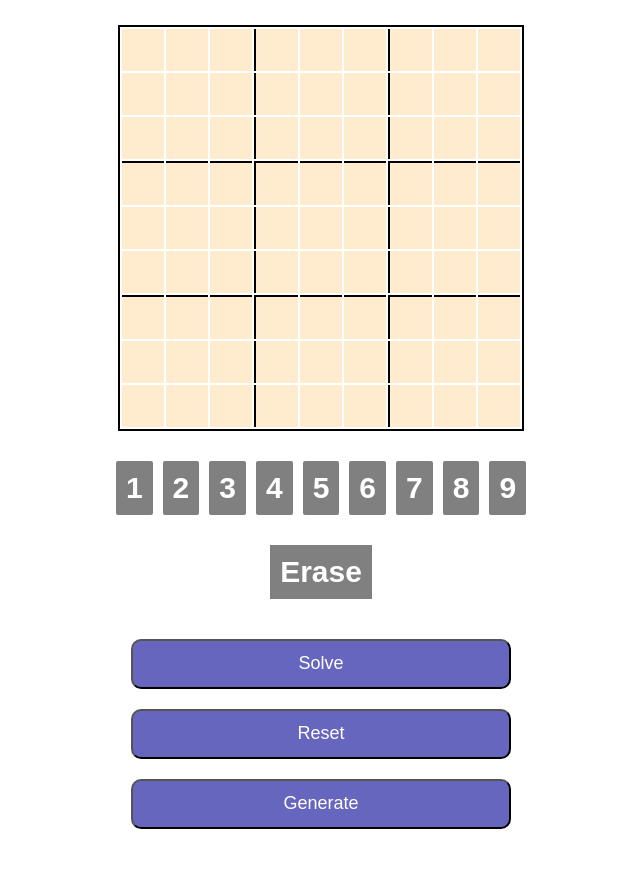
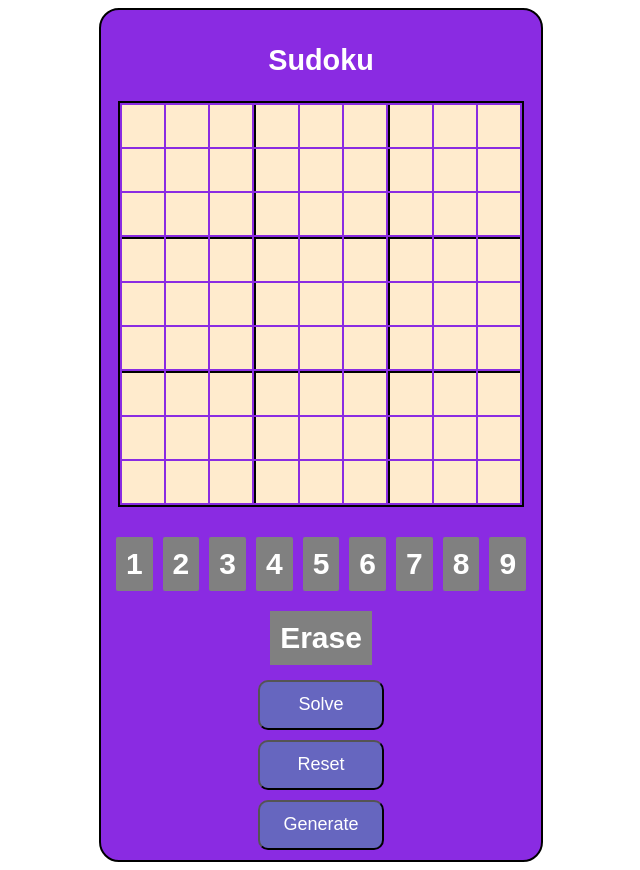
Before and after one commit to Hailemedhn/SDKGame, a plain HTML site: page index.html in a window 1280 px wide. Both pictures are taken after a click on the element "New Sudoku Game". Shown: the whole page, without its empty margins (319-959 px from the left). Before the commit the page ends 839 px from the top, so only its background shows below. Drawn offline with Linux system fonts and the light colour scheme.

Commit message:
fixed background

```diff
--- a/index.html
+++ b/index.html
@@ -13,6 +13,7 @@
         <h2 class="welcomeChoice"> Solve my Sudoku</h2>
     </div>
     <div class="allContainer">
+        <div class="card">
             <h2 >Sudoku</h2>
             <div class="tableContainer">
                 <table >
@@ -59,6 +60,7 @@
                 <button class="generate">Generate</button>
             </div>
         </div>
+    </div>
     <div class="hidden">Wn!</div>
     <script src="script.js"></script>
 </body>
--- a/script.js
+++ b/script.js
@@ -53,7 +53,7 @@ for(let i=0; i<allTds.length; ++i){
                 }
             }
             tdIndex=x;
-            if(resetArray[x]!==parseInt(event.target.innerHTML )&& mode==="play"){
+            if(resetArray[x]!==parseInt(event.target.innerHTML ) && mode==="play"){
                 event.target.style.color = "red"
             }else{
                 event.target.style.textDecoration = "none";
@@ -127,7 +127,7 @@ function actuallyDo(){
         let complete=false;
         let howManyChanged = 0;
         let previous = 0;
-
+        outerMost:
         while(!complete){
             let i=0;
             crossOut();
@@ -137,9 +137,18 @@ function actuallyDo(){
             crossOut();
             transferToTable();
             for(i=0;i<81;++i){
-
-                if(allTds[i].innerHTML.trim()===""){
-                    break;
+                for(let k = 0; k < 9; k++){
+                    for(let m = 0; m <9; m++){
+                        try{
+                            if(sudoku[i][k][0] < 10 || sudoku[i][k][m]===0){
+                                howManyChanged++;
+                                break;
+                            }
+                        }catch(e){
+                            alert("Fill the Sudoku properly First.");
+                            break outerMost;
+                        }
+                    }
                 }
             }
             for(let j=0; j< 81; j++){
--- a/style.css
+++ b/style.css
@@ -44,6 +44,7 @@ body{
 .allContainer{
     justify-content: center;
     align-items: center;
+    height: fit-content;
 }
 table{
     border: 2px solid black;
@@ -75,7 +76,7 @@ p{
     font-weight: bold;
     font-size: 30px;
     padding:10px;
-    margin:30px 5px 20px 5px;
+    margin:30px 5px 10px 5px;
     background-color: gray;
     color:white;
     border-radius: 2px;
@@ -88,7 +89,7 @@ span{
     font-weight: bold;
     font-size: 30px;
     padding:10px;
-    margin:10px 5px 10px 5px;
+    margin:10px 5px 5px 5px;
     background-color: gray;
     color:white;
 }
@@ -103,7 +104,7 @@ span:hover{
     align-items: center;
 }
 button{
-    margin: 10px;
+    margin-top: 10px;
     width:30%;
     height:50px;
     border-radius: 10px;
@@ -116,7 +117,7 @@ button:hover{
 }
 .generateContainer{
     width: 100%;
-    margin : 20px;
+    margin : 0px;
     display: flex;
     flex-direction: column;
     justify-content: center;
@@ -135,3 +136,18 @@ button:hover{
     display:none;
     background-color: white;
 }
+.card{
+    border: 2px solid black;
+    display: flex;
+    flex-direction: column;
+    align-items: center;
+    width: fit-content;
+    height: fit-content;
+    padding: 10px;
+    background-color: blueviolet;
+    border-radius: 20px;
+}
+h2{
+    color:white;
+    font-size: 1.8em;
+}
```
Lines whose indentation alone changed are shown as unchanged.
